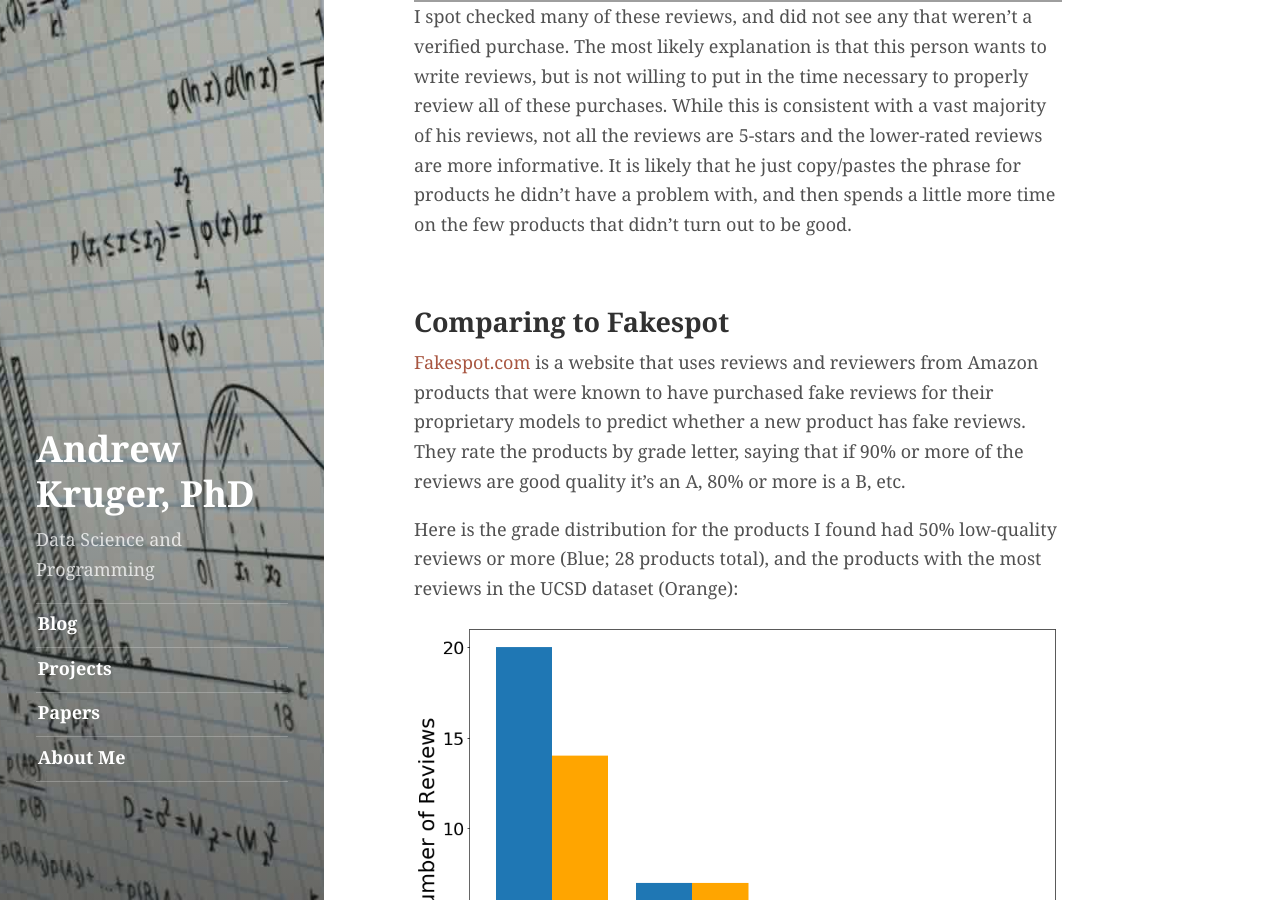
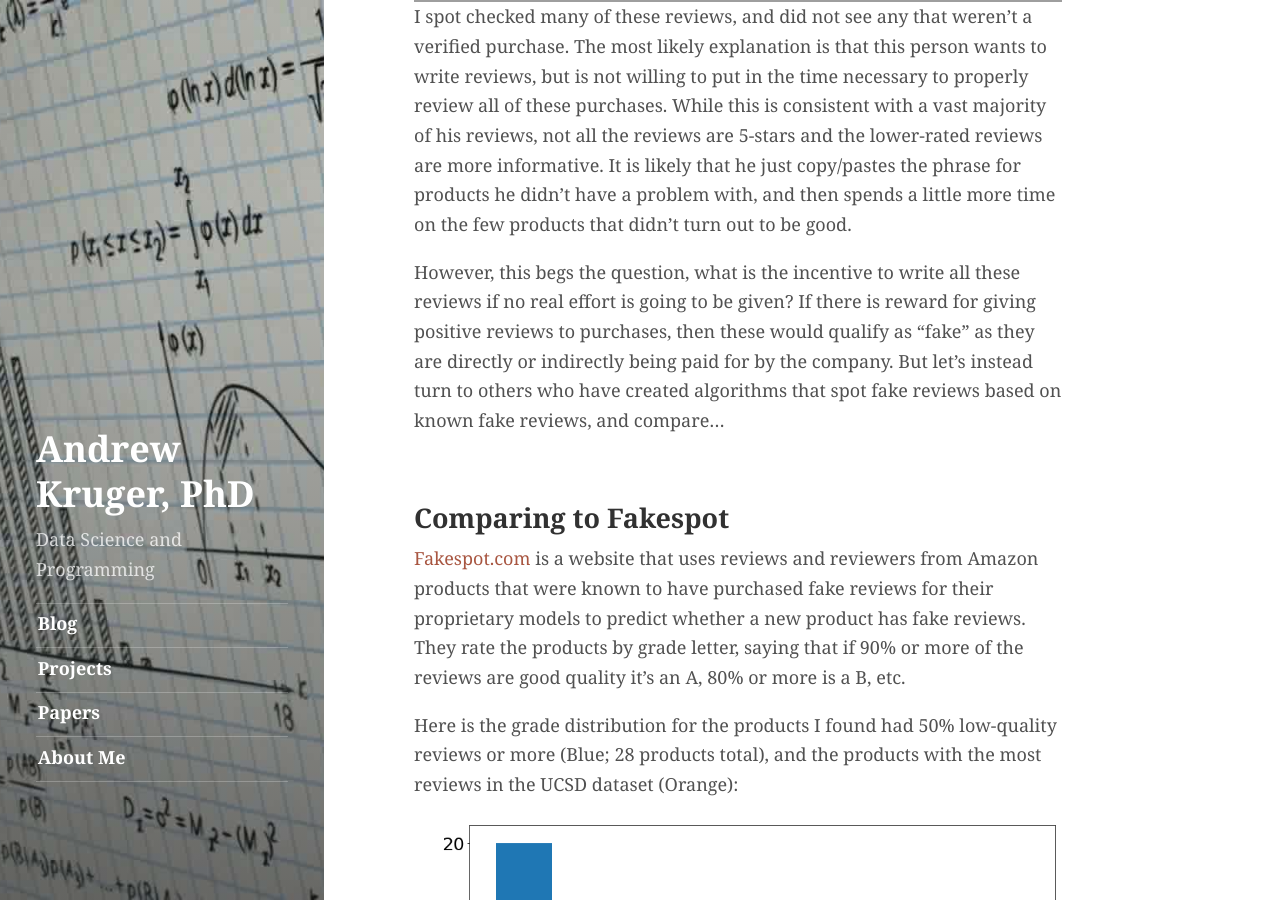
Before and after one commit to andrewkruger/andrewkruger.github.io, a Jekyll site: the page built from _projects/2017-08-25-amazon-reviews.md, in a window 1280 px wide and 900 px high, scrolled down 7498 px. Built offline with Jekyll 4.4.1, drawn with Linux system fonts in a browser that asks for light colours; a script that is not in the unit is left out; grey boxes are pictures that could not be loaded.

Commit message:
Updates made

```diff
--- a/_projects/2017-08-25-amazon-reviews.md
+++ b/_projects/2017-08-25-amazon-reviews.md
@@ -72,6 +72,7 @@
 
 When modeling the data, I separated the reviews into 200 smaller groups (just over 8,000 reviews in each) and fit the model to each of those subsets.  These types of *common phrase* groups were not very predictable in what words were emphasized.  But one cluster for generic reviews remained consistent between review groups that had the three most important factors being a high star rating, high polarity, high subjectivity, along with words such as *perfect, great, love, excellent, product*.  The reviews from this topic, which I'll call the **low-quality** topic cluster, had exactly the qualities listed above that were expected for fake reviews.  I used this as the target topic that would be used to find potential fake reviewers and the products that used fake reviews.
 
+
 <br>
 ## Model Results
 
@@ -114,7 +115,7 @@
 
 I spot checked many of these reviews, and did not see any that weren't a verified purchase.  The most likely explanation is that this person wants to write reviews, but is not willing to put in the time necessary to properly review all of these purchases.  While this is consistent with a vast majority of his reviews, not all the reviews are 5-stars and the lower-rated reviews are more informative.  It is likely that he just copy/pastes the phrase for products he didn't have a problem with, and then spends a little more time on the few products that didn't turn out to be good.
 
-
+However, this begs the question, what is the incentive to write all these reviews if no real effort is going to be given?  If there is reward for giving positive reviews to purchases, then these would qualify as "fake" as they are directly or indirectly being paid for by the company.  But let's instead turn to others who have created algorithms that spot fake reviews based on known fake reviews, and compare...
 
 
 <br>
```
